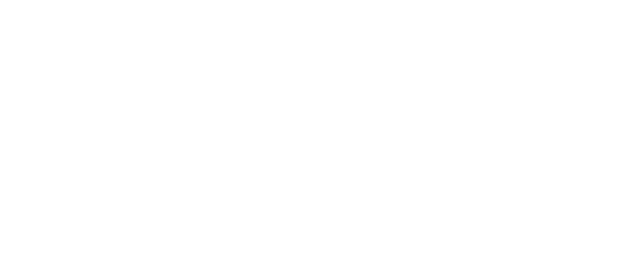
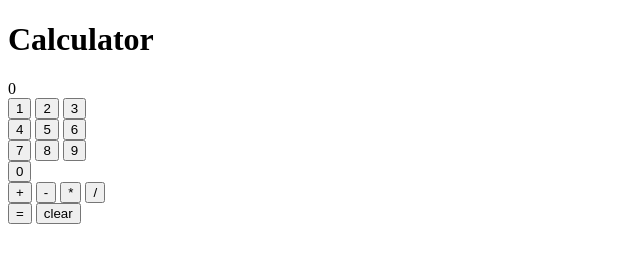
Before and after one commit to hwangalex/Calculator, a plain HTML site: page index.html in a window 1280 px wide. Shown: the whole page, without its empty margins (0-640 px from the left). Drawn offline with Linux system fonts and the light colour scheme.

Commit message:
Added button needed for calculator

```diff
--- a/index.html
+++ b/index.html
@@ -9,7 +9,38 @@
 </head>
 
 <body>
-
+    <h1>Calculator</h1>
+    <div id="output">
+        0
+    </div>
+    <div>
+        <button id="number-one">1</button>
+        <button id="number-two">2</button>
+        <button id="number-three">3</button>
+    </div>
+    <div>
+        <button id="number-four">4</button>
+        <button id="number-five">5</button>
+        <button id="number-six">6</button>
+    </div>
+    <div>
+        <button id="number-seven">7</button>
+        <button id="number-eight">8</button>
+        <button id="number-nine">9</button>
+    </div>
+    <div>
+        <button id="number-zero">0</button>
+    </div>
+    <div>
+        <button id="plus">+</button>
+        <button id="minus">-</button>
+        <button id="times">*</button>
+        <button id="divide">/</button>
+    </div>
+    <div>
+        <button id="equals">=</button>
+        <button id="clear">clear</button>
+    </div>
 </body>
 
 </html>
```
